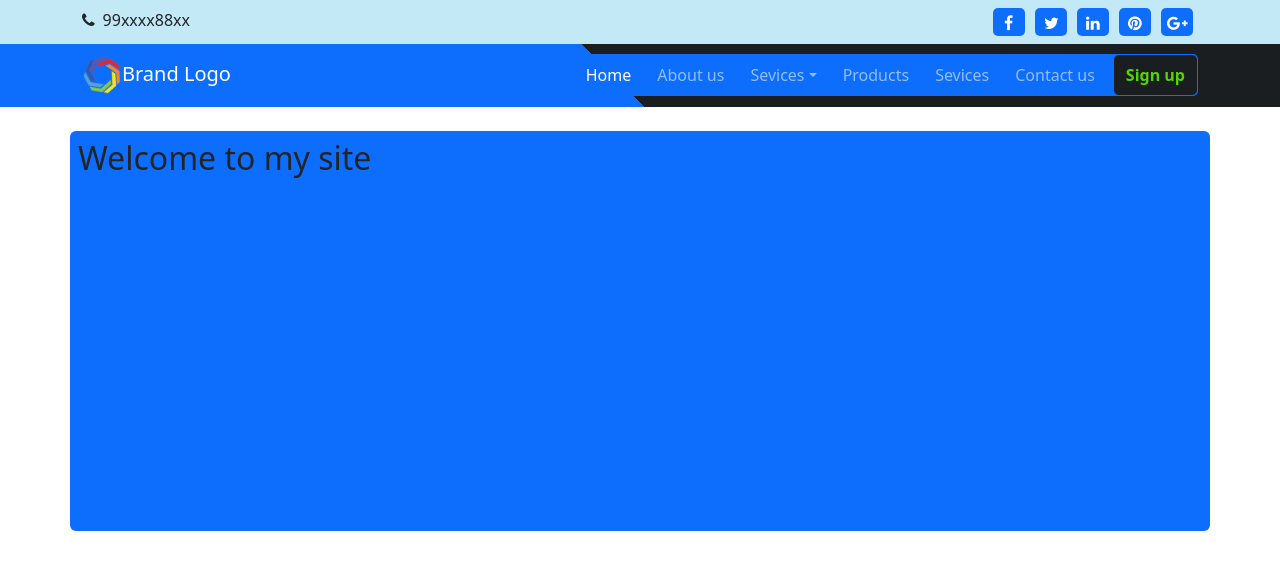
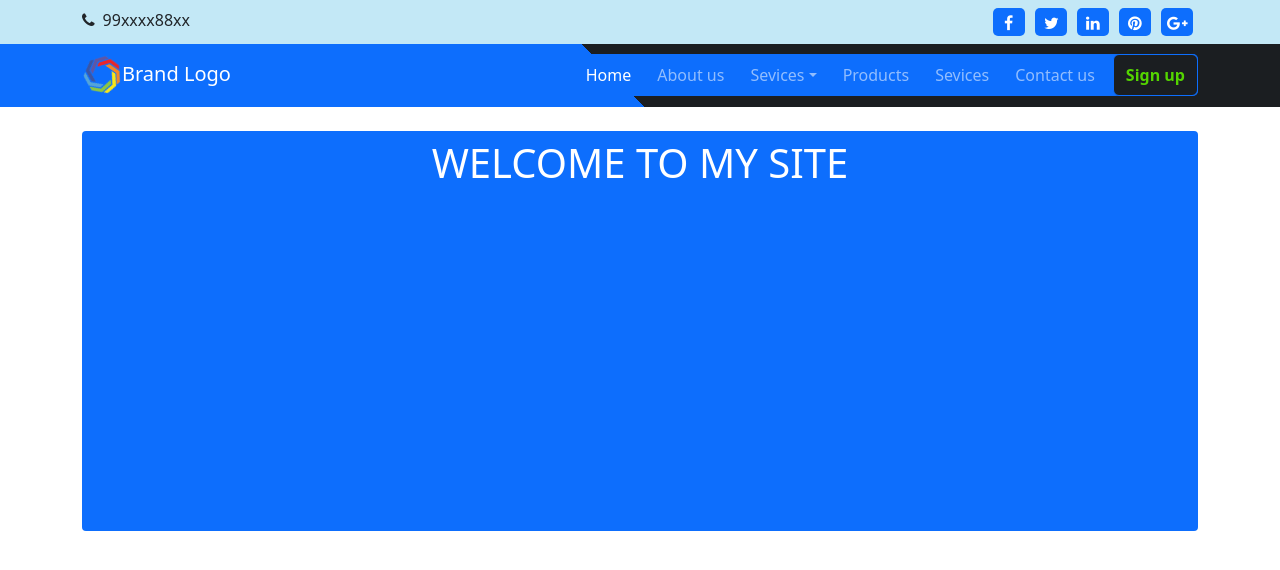
Before and after one commit to daipayanbairagi/React-Template, a React (Create React App) app: page / in a window 1280 px wide. Shown: the top 570 px of the page. Built offline with nearby package versions, Linux system fonts and the light colour scheme.

Commit message:
text center

```diff
--- a/src/App.js
+++ b/src/App.js
@@ -1,6 +1,6 @@
 import { BrowserRouter, Routes, Route } from "react-router-dom";
+import 'bootstrap/dist/js/bootstrap.bundle';
 import 'bootstrap/dist/css/bootstrap.min.css';
-import 'bootstrap/dist/js/bootstrap.bundle';
 import Home from './components/home/Home';
 import Header from './components/header/Header';
 function App() {
--- a/src/components/header/Header.js
+++ b/src/components/header/Header.js
@@ -46,8 +46,8 @@ function Header() {
                                         Sevices
                                     </a>
                                     <ul class="dropdown-menu rounded-1 p-0 border-0 shadow" aria-labelledby="navbarDropdown">
-                                        <li><a class="dropdown-item" href="#/">Action</a></li>
-                                        <li><a class="dropdown-item" href="#/">Another action</a></li>
+                                        <li className='border-bottom'><a class="dropdown-item" href="#/">Action</a></li>
+                                        <li className='border-bottom'><a class="dropdown-item" href="#/">Another action</a></li>
                                         <li><a class="dropdown-item" href="#/">Something else here</a></li>
                                     </ul>
                                 </li>
--- a/src/components/home/Home.js
+++ b/src/components/home/Home.js
@@ -7,8 +7,11 @@ function Home() {
 
   return (
     <>
-      <div className='container mt-4 rounded bg-primary p-2' style={{ height: '400px' }}>
-        <h2>Welcome to my site</h2>
+      <div className='container mt-4'>
+      <div className='rounded-1 bg-primary p-2' style={{ height: '400px' }}>
+      <h1 className='text-white text-center text-uppercase'>Welcome to my site</h1>
+      </div>
+
       </div>
     </>
   );
--- a/src/index.css
+++ b/src/index.css
@@ -1,13 +1,3 @@
-@import url('https://fonts.googleapis.com/css2?family=Nunito:wght@400;600;700&family=Open+Sans:wght@300;400;500&family=Overpass:wght@200;300;400;500;600;700&display=swap');
-body {
-    margin: 0;
-    font-family: 'Overpass', sans-serif;
-    font-size: 1rem;
-    font-weight: 400;
-    line-height: 1.5;
-    color: #212529;
-    background-color: #ededed;
-}
 
 @media (min-width: 1400px){
     .container{
```
